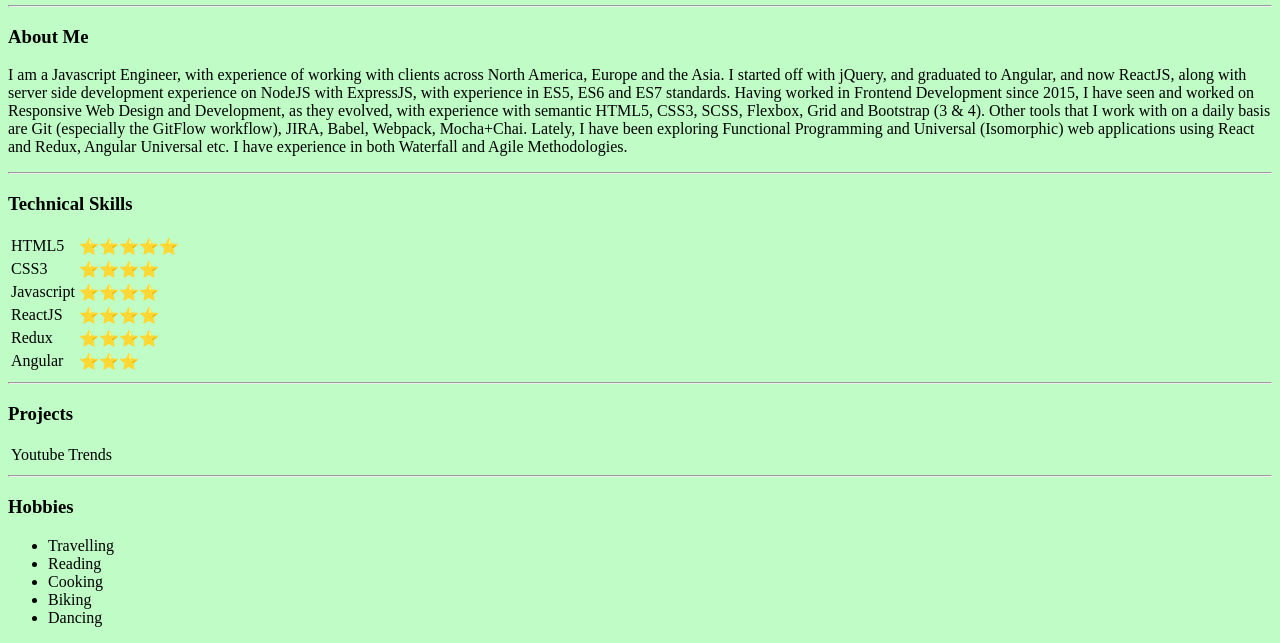
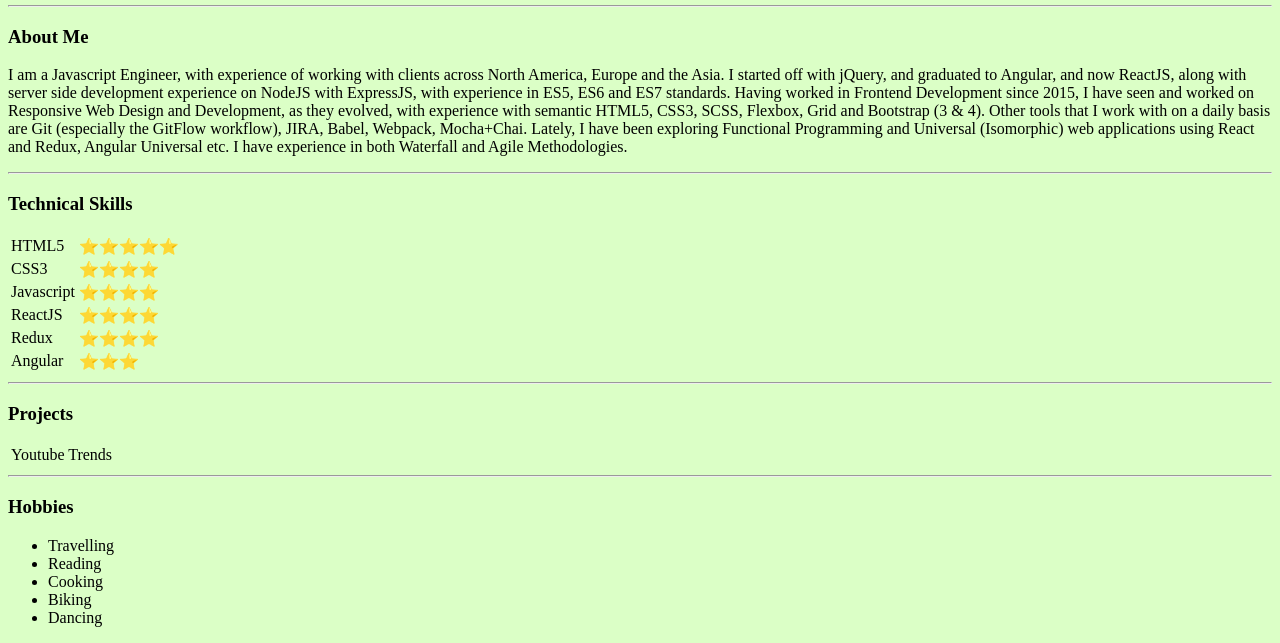
Before and after one commit to mandvisingh/Resume, a plain HTML site: page index.html in a window 1280 px wide. Shown: the part 353-996 px from the top of the page. Drawn offline with Linux system fonts and the light colour scheme.

Commit message:
fix: updating color

```diff
--- a/index.html
+++ b/index.html
@@ -5,7 +5,7 @@
     <meta name="viewport" content="width=device-width, initial-scale=1.0">
     <title>Mandvi Singh</title>
 </head>
-<body style="background: #BFFCC6">
+<body style="background: #DBFFC6">
     <table cellspacing='20'>
         <tr>
             <td>
```
